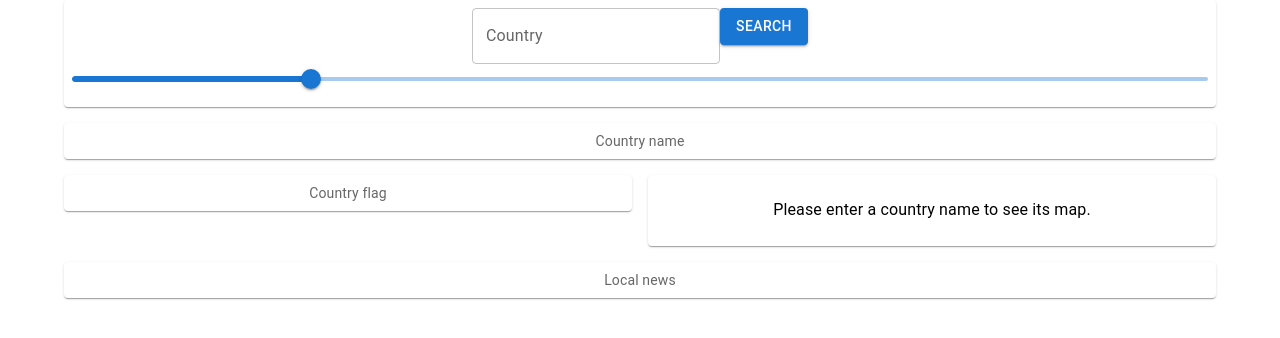
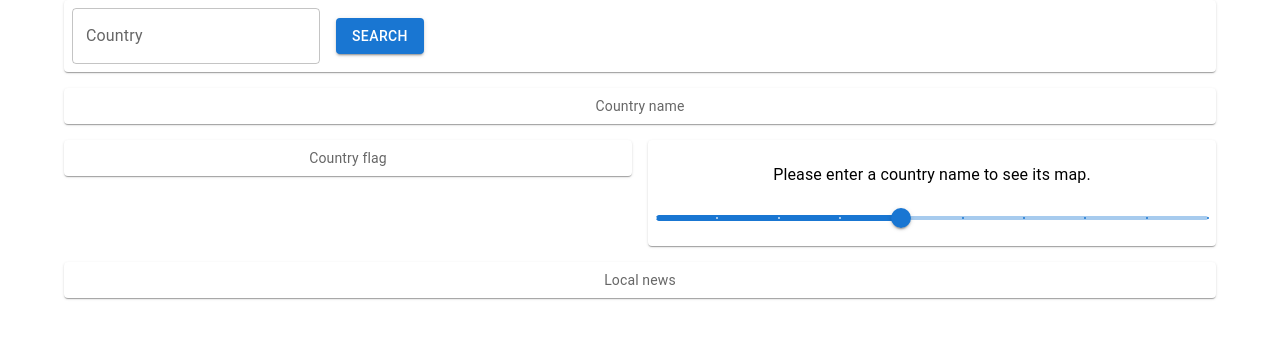
Before and after one commit to lewis-ingleton/global-search--react-app, a React (Create React App) app: page / in a window 1280 px wide. Shown: the top 338 px of the page. Built offline with nearby package versions, Linux system fonts and the light colour scheme.

Commit message:
Slider implemented under the map

```diff
--- a/src/components/responsive-layout/Responsive.js
+++ b/src/components/responsive-layout/Responsive.js
@@ -10,6 +10,7 @@ import "./Responsive.css";
 // Components
 import SearchBar from "../searchbar/SearchBar";
 import Map from "../map/Map";
+import ZoomSlider from "../zoom-slider/ZoomSlider";
 
 const Item = styled(Paper)(({ theme }) => ({
   backgroundColor: theme.palette.mode === "dark" ? "#1A2027" : "#fff",
@@ -51,6 +52,7 @@ export default function ResponsiveLayout({
             <Box gridColumn="span 12">
               <Item>
                 <Map country={searchedCountry} zoomLevel={zoomLevel} />
+                <ZoomSlider onZoomChange={onZoomChange} />
               </Item>
             </Box>
             <Box gridColumn="span 12">
@@ -79,6 +81,7 @@ export default function ResponsiveLayout({
             <Box gridColumn="span 6">
               <Item>
                 <Map country={searchedCountry} zoomLevel={zoomLevel} />
+                <ZoomSlider onZoomChange={onZoomChange} />
               </Item>
             </Box>
             <Box gridColumn="span 12">
--- a/src/components/searchbar/SearchBar.js
+++ b/src/components/searchbar/SearchBar.js
@@ -1,40 +1,30 @@
 import React, { useState } from "react";
-import Slider from "@mui/material/Slider";
 import TextField from "@mui/material/TextField";
 import Button from "@mui/material/Button";
+import Grid from "@mui/material/Grid";
 
-const SearchBar = ({ onSearch, onZoomChange, zoomLevel }) => {
-  const [searchInput, setSearchInput] = useState("");
+const SearchBar = ({ onSearch }) => {
+  const [searchText, setSearchText] = useState("");
 
-  const handleSearchInput = (event) => {
-    setSearchInput(event.target.value);
-  };
-
-  const handleSearchButtonClick = () => {
-    onSearch(searchInput);
-  };
-
-  const handleSliderChange = (event, newValue) => {
-    onZoomChange(newValue);
+  const handleSearchClick = () => {
+    onSearch(searchText);
   };
 
   return (
-    <div>
-      <TextField
-        label="Country"
-        value={searchInput}
-        onChange={handleSearchInput}
-      />
-      <Button variant="contained" onClick={handleSearchButtonClick}>
-        Search
-      </Button>
-      <Slider
-        value={zoomLevel}
-        min={1}
-        max={20}
-        onChange={handleSliderChange}
-      />
-    </div>
+    <Grid container spacing={2} alignItems="center">
+      <Grid item>
+        <TextField
+          label="Country"
+          value={searchText}
+          onChange={(e) => setSearchText(e.target.value)}
+        />
+      </Grid>
+      <Grid item>
+        <Button variant="contained" onClick={handleSearchClick}>
+          Search
+        </Button>
+      </Grid>
+    </Grid>
   );
 };
 
```
